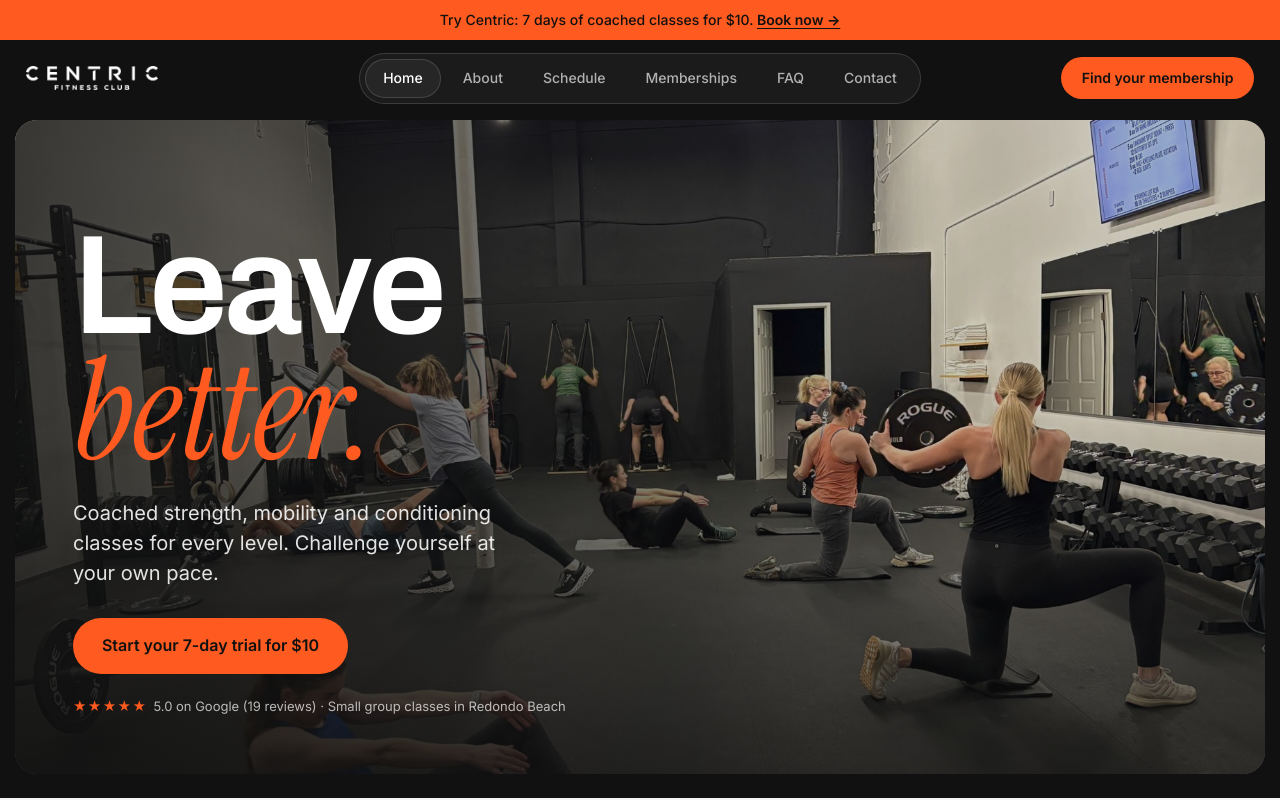
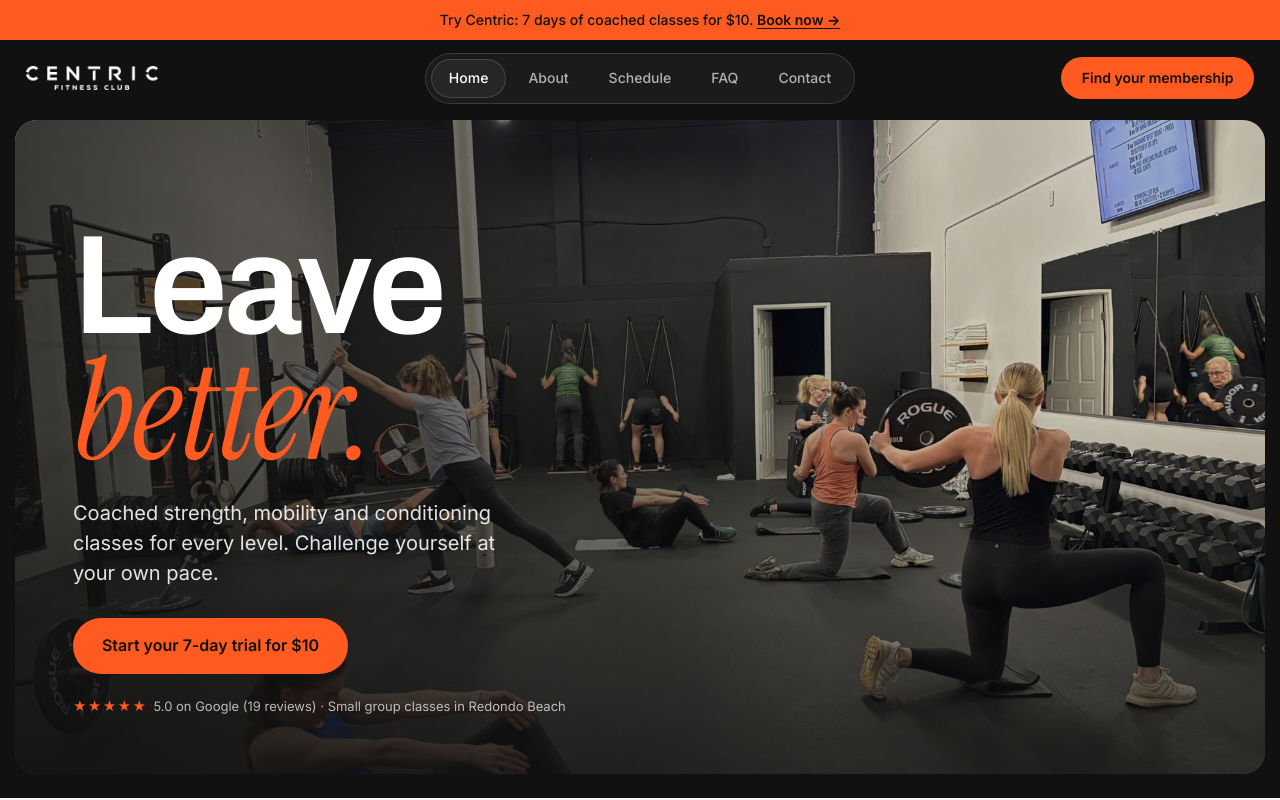
Before and after one commit to sarahlaux/centric-concept, a plain HTML site: page index.html in a window 1280 px wide. Shown: the top 800 px of the page. Drawn offline with Linux system fonts and the light colour scheme.

Commit message:
Remove Memberships from the desktop menu (header button covers it)
Co-Authored-By: Claude Opus 5.5 <noreply@anthropic.com>

```diff
--- a/index.html
+++ b/index.html
@@ -32,7 +32,6 @@
         <li><a href="index.html" aria-current="page">Home</a></li>
         <li><a href="about.html">About</a></li>
         <li><a href="schedule.html">Schedule</a></li>
-        <li><a href="memberships.html">Memberships</a></li>
         <li><a href="faq.html">FAQ</a></li>
         <li><a href="contact.html">Contact</a></li>
       </ul>
```
Also changed, not shown: about.html (+0 -1 lines), contact.html (+0 -1 lines), faq.html (+0 -1 lines), memberships.html (+0 -1 lines), method.html (+0 -1 lines), schedule.html (+0 -1 lines).
